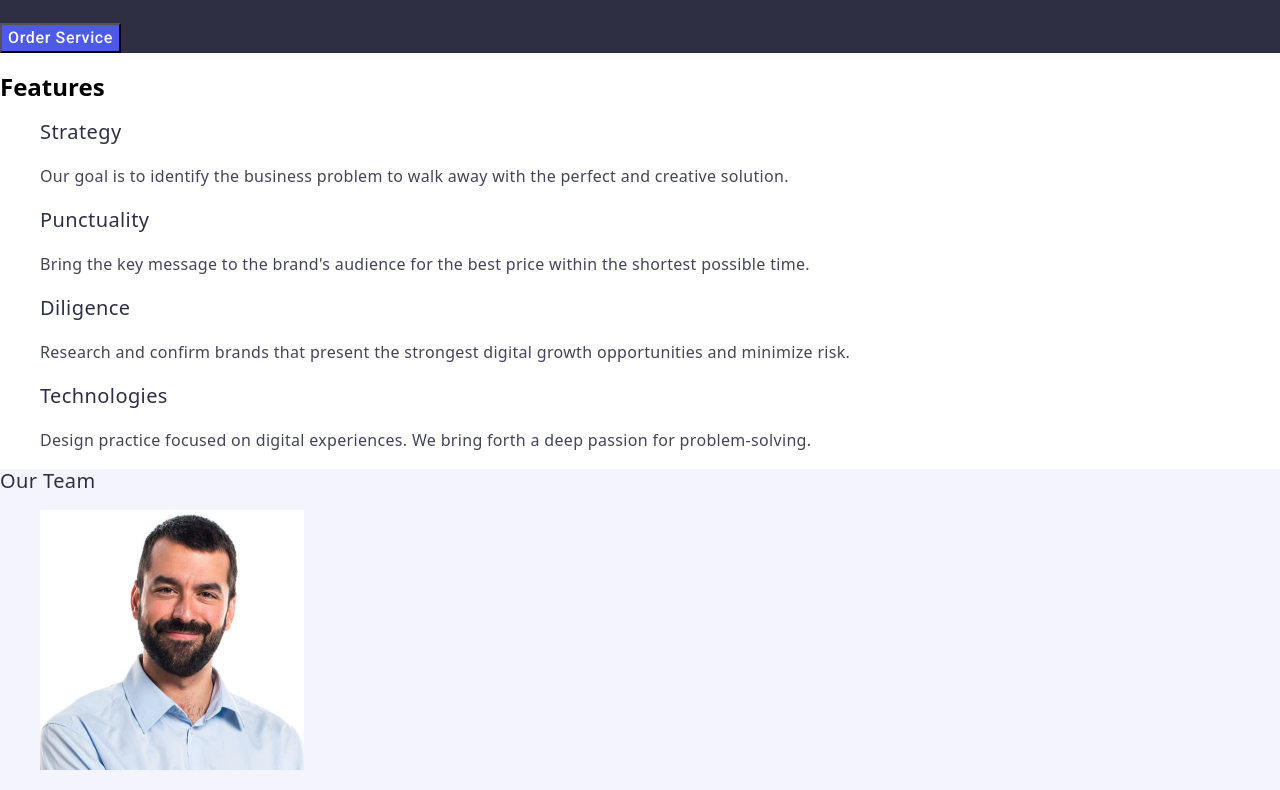
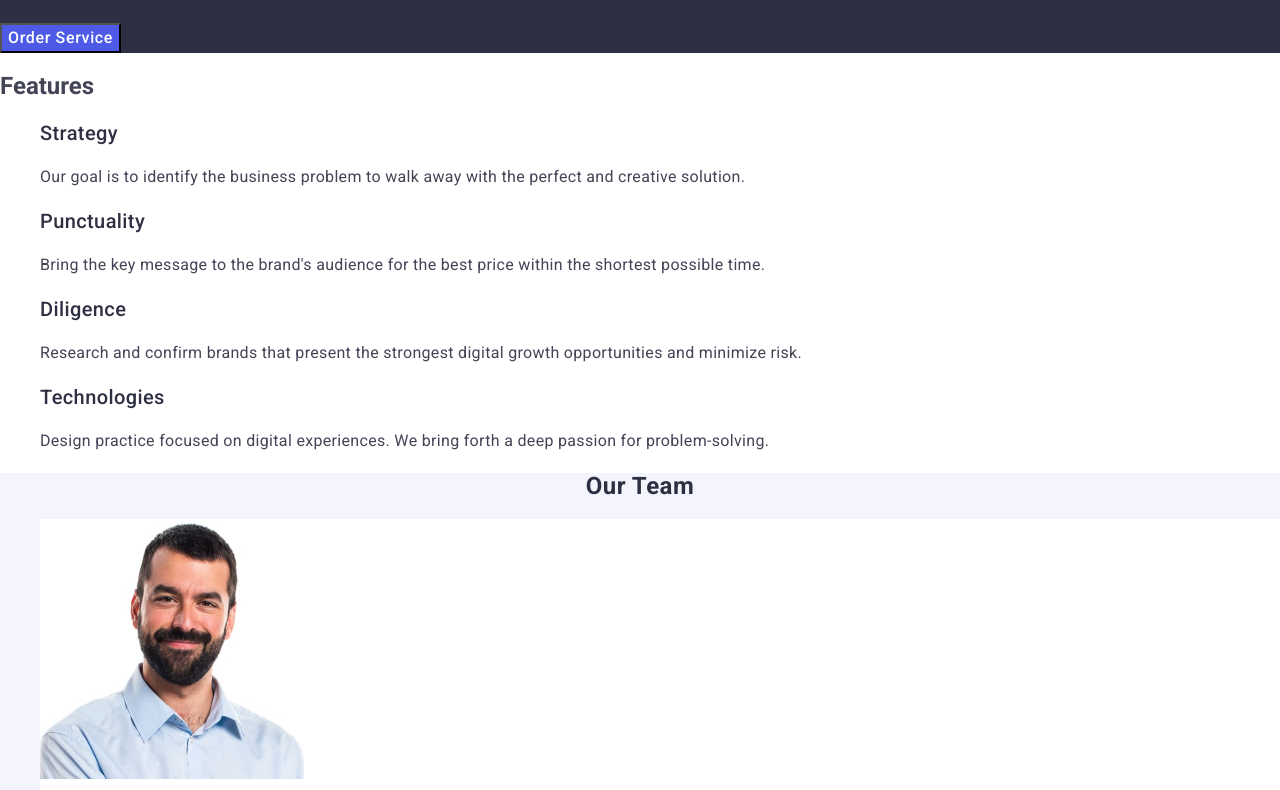
Before and after one commit to AndriyBachevskyiy/goit-markup-hw-02, a plain HTML site: page index.html in a window 1280 px wide. Shown: the part 303-1093 px from the top of the page. Drawn offline with nearby package versions, Linux system fonts and the light colour scheme.

Commit message:
hw2section3

```diff
--- a/css/styles.css
+++ b/css/styles.css
@@ -1,3 +1,8 @@
+body {
+  font-family: "Roboto", sans-serif;
+  color: #434455;
+  background-color: #ffffff;
+}
 ul,
 ol {
   list-style-type: none;
@@ -130,12 +135,15 @@ button {
   background-color: #f4f4fd;
 }
 .team-title {
+  font-size: 36px
   font-weight: 500;
-  font-size: 20px;
-  line-height: 1.2;
+  line-height: 1.11;
+  text-align: center;
+  text-transform: capitalize;
   letter-spacing: 0.02em;
   color: #2e2f42;
 }
+.team-nav {background-color: #FFFFFF;}
 .team-title-photo {
   font-weight: 500;
   font-size: 20px;
--- a/index.html
+++ b/index.html
@@ -102,7 +102,7 @@
       <section class="team">
         <h2 class="team-title">Our Team</h2>
         <ul>
-          <li>
+          <li class="team-nav">
             <img
               src="./images/img-3.jpg"
               alt="Mark_Guerrero_photo"
@@ -111,12 +111,12 @@
             <h3 class="team-title-photo">Mark Guerrero</h3>
             <p class="team-text-photo">Product Designer</p>
           </li>
-          <li>
+          <li class="team-nav">
             <img src="./images/img-2.jpg" alt="Tom_Ford_photo" width="264" />
             <h3 class="team-title-photo">Tom Ford</h3>
             <p class="team-text-photo">Frontend Developer</p>
           </li>
-          <li>
+          <li class="team-nav">
             <img
               src="./images/img-1.jpg"
               alt="Camila_Garcia_photo"
@@ -125,7 +125,7 @@
             <h3 class="team-title-photo">Camila Garcia</h3>
             <p class="team-text-photo">Marketing</p>
           </li>
-          <li>
+          <li class="team-nav">
             <img src="./images/img.jpg" alt="Daniel_Wilson_photo" width="264" />
             <h3 class="team-title-photo">Daniel Wilson</h3>
             <p class="team-text-photo">UI Designer</p>
```
